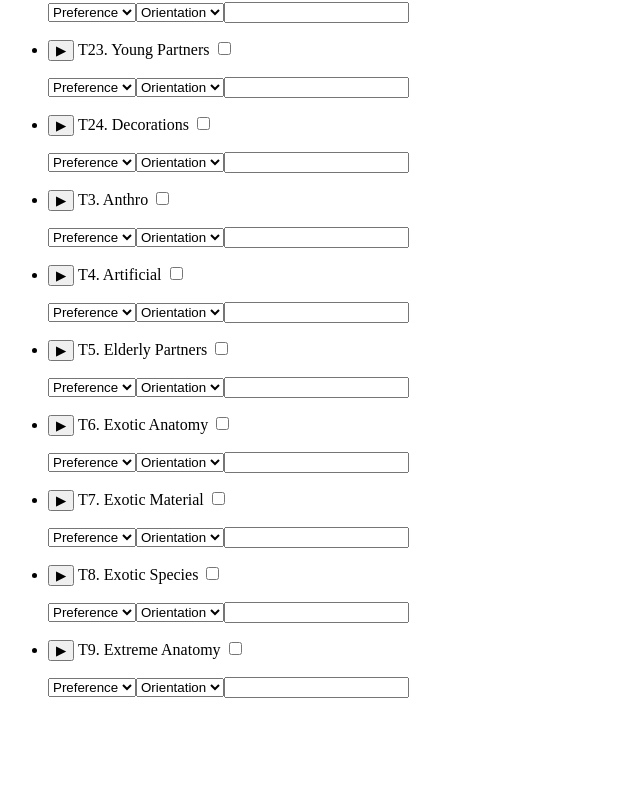
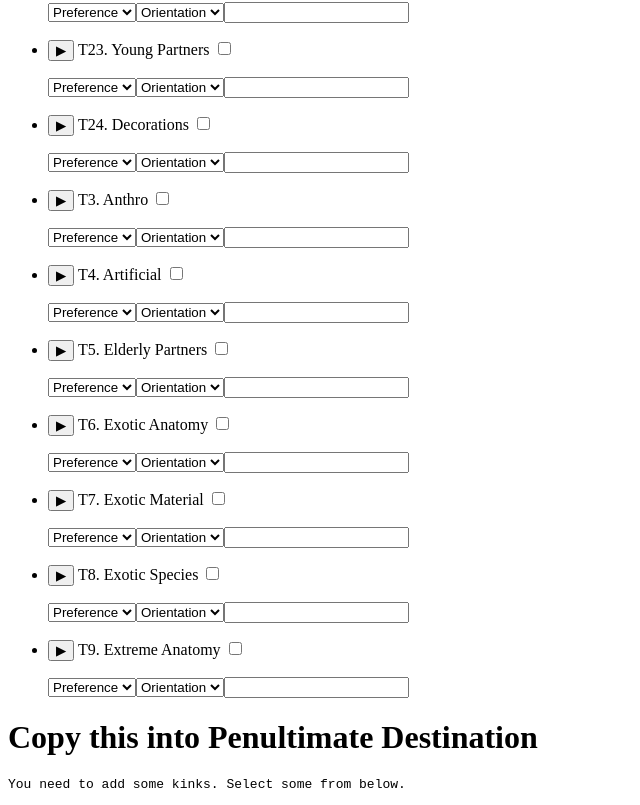
Before and after one commit to am2064/Penultimate-Destiantion-Kinktool-Vue, a Vue app: page / in a window 1280 px wide. Shown: the part 7013-7818 px from the top of the page, without its empty margins (0-640 px from the left). Before the commit the page ends 7727 px from the top, so only its background shows below. Built offline with nearby package versions, Linux system fonts and the light colour scheme.

Commit message:
Added improvements list and added another kinklist to the bottom as well

```diff
--- a/src/App.vue
+++ b/src/App.vue
@@ -10,6 +10,7 @@
 			</li>
 		</ul>
 	</div>
+	<kink-line></kink-line>
 </div>
 </template>
 
```
Also changed, not shown: 1 other file (tests, documents, lock files or other folders).
